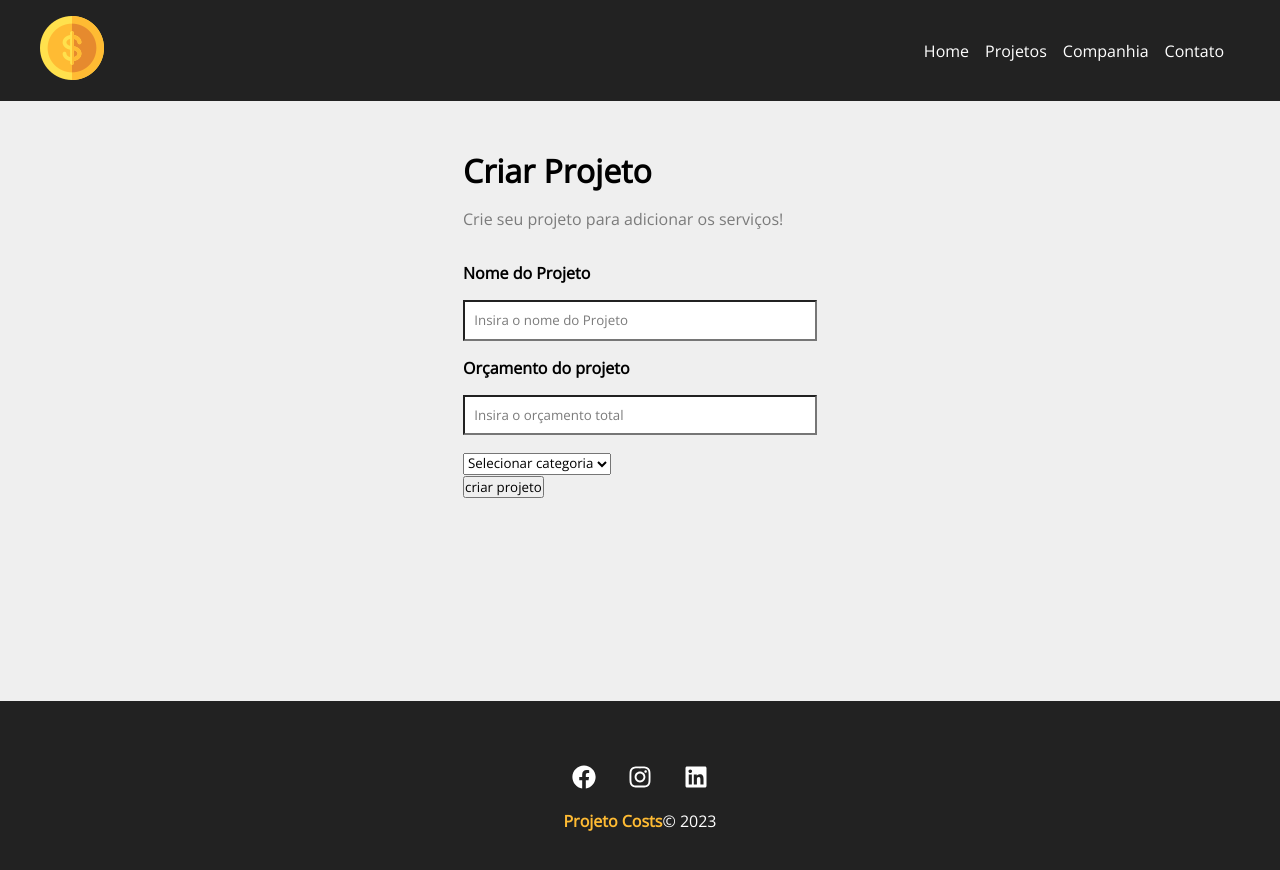
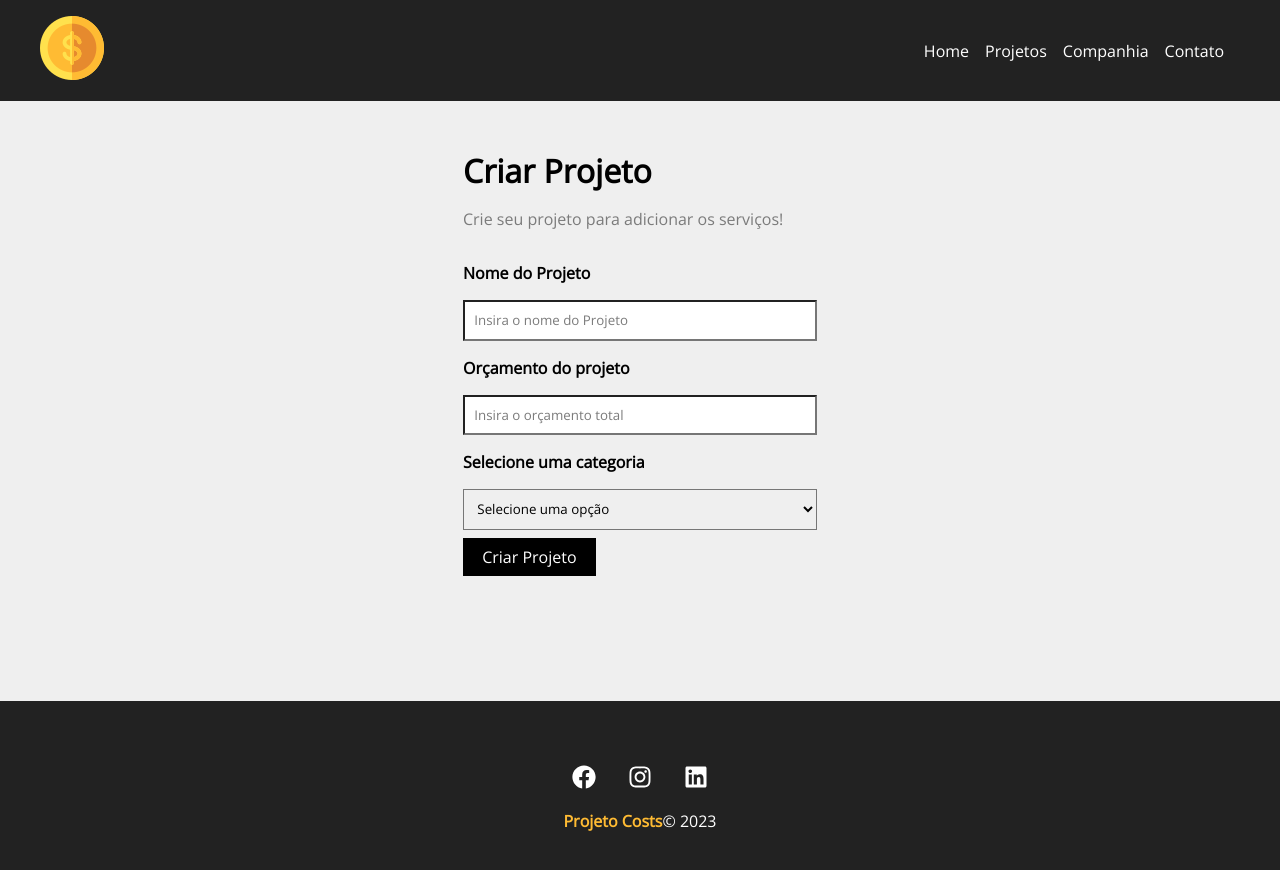
Before and after one commit to izaiasbatis/React_iniciante, a React (Create React App) app in the folder oficialprojetoreact/: page /newproject in a window 1280 px wide. Shown: the top 870 px of the page. Built offline with nearby package versions, Linux system fonts and the light colour scheme.

Commit message:
db.json
INcluir uma base de dados para recepcionar nossos projetos

```diff
--- /dev/null
+++ b/oficialprojetoreact/db.json
@@ -0,0 +1,21 @@
+{
+    "projects": [],
+    "category": [
+        {
+            "id": 1,
+            "name": "Infra"
+        },
+        {
+            "id": 2,
+            "name": "Desenvolvimento"
+        },
+        {
+            "id": 3,
+            "name": "Design"
+        },
+        {
+            "id": 4,
+            "name": "Planejamento"
+        }
+    ]
+}
--- a/oficialprojetoreact/package.json
+++ b/oficialprojetoreact/package.json
@@ -17,6 +17,7 @@
   },
   "scripts": {
     "start": "react-scripts start",
+    "backend": "json-server --watch db.json --port 5000",
     "build": "react-scripts build",
     "test": "react-scripts test",
     "eject": "react-scripts eject"
--- a/oficialprojetoreact/src/Layouts/Container.js
+++ b/oficialprojetoreact/src/Layouts/Container.js
@@ -1,4 +1,4 @@
-// Aqui serão adicionados itens que serão utilizado sempre por isso o chamamos de container
+// Aqui serão adicionados itens que serão utilizado sempre por isso o chamamos de container = tela total
 import styles from '../Styles/Container.module.css' /*Aqui onde importamos o módulo css*/
 function Container(props) {
     return (
--- a/oficialprojetoreact/src/Page/NewProject.js
+++ b/oficialprojetoreact/src/Page/NewProject.js
@@ -4,7 +4,7 @@ function NewProject() {
     return(<div className={styles.newproject_container}>
         <h1>Criar Projeto</h1>
         <p> Crie seu projeto para adicionar os serviços!</p>
-        <ProjetoFormularios/>
+        <ProjetoFormularios btnText="Criar Projeto"/>
 
     </div>);
 };
--- /dev/null
+++ b/oficialprojetoreact/src/Projeto/Forms/Submeter_botton.js
@@ -0,0 +1,10 @@
+import styles from "../../Styles/Submeter_botton.module.css"
+function Submete_botton({ text }){
+    return(
+        <div >
+            <botton className={styles.btn}>{text}</botton>
+
+        </div>
+    );
+}
+export default Submete_botton;
--- a/oficialprojetoreact/src/Projeto/ProjetoFormularios.js
+++ b/oficialprojetoreact/src/Projeto/ProjetoFormularios.js
@@ -1,20 +1,15 @@
 import styles from '../Styles/ProjetoFormularios.module.css'
 import Projetos_input from './Forms/Projetos_input'
+import Select from './Forms/Select';
+import Submete_botton from './Forms/Submeter_botton';
 
-function ProjetoFormularios() {
+function ProjetoFormularios({btnText}) {/* importando btntext do componente pai New projects*/
     return(
         <form className={styles.formulário}>
             <div><Projetos_input type="text" name="name" text="Nome do Projeto" placeholder="Insira o nome do Projeto"/></div>
             <div><Projetos_input type="number" name="budget" text="Orçamento do projeto" placeholder="Insira o orçamento total"/></div>
-            <div>
-                <select name="categoria_id">
-                    <option disable selected>Selecionar categoria</option>
-                </select>
-            </div>
-            <div>
-                <input type="submit" value= "criar projeto">
-                </input>
-            </div>
+            <Select name="category_id" text="Selecione uma categoria"/>
+            <Submete_botton text={btnText}/>
         </form>
     )
 }
--- a/oficialprojetoreact/src/Styles/Select.module.css
+++ b/oficialprojetoreact/src/Styles/Select.module.css
@@ -9,12 +9,8 @@
     font-weight: bold;
 }
 
-.form_control input {
+.form_control select {
     padding: 0.7em;
     border-radius: 0;
 
 }
-
-.form_control input::placeholder {
-    color: #7b7b7b;
-}
--- /dev/null
+++ b/oficialprojetoreact/src/Styles/Submeter_botton.module.css
@@ -0,0 +1,12 @@
+.btn {
+    background-color: black;
+    color: white;
+    text-decoration: none;
+    padding: 0.5em 1.2em;
+    transition: .5s;
+    cursor: pointer;
+    border: none;
+}
+.btn:hover {
+    color: #ffbb03;
+}
```
Also changed, not shown: 1 other file (tests, documents, lock files or other folders).
